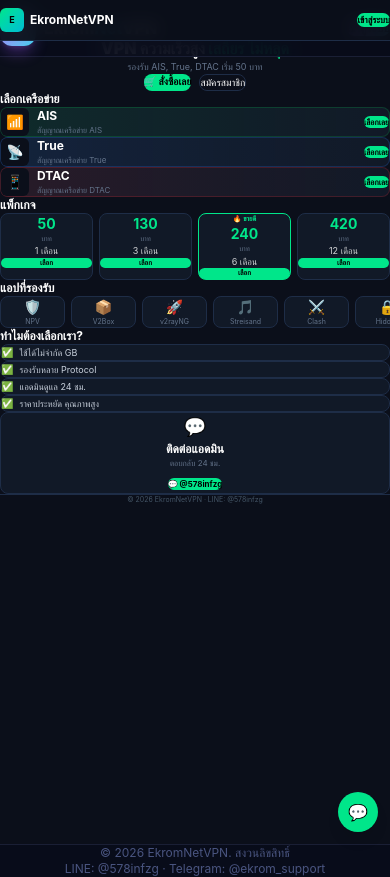
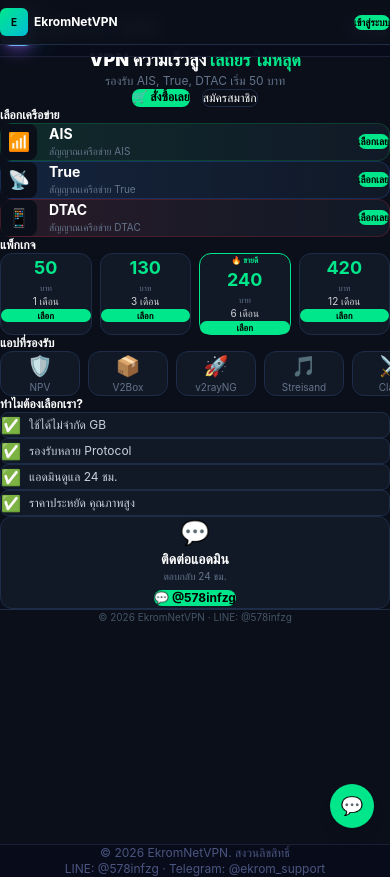
Before and after one commit to EkromSSH/Web, a Next.js app: page / in a window 390 px wide. Built offline with nearby package versions, Linux system fonts and the light colour scheme.

Commit message:
Responsive mobile fit - proper sizes

```diff
--- a/src/app/page.tsx
+++ b/src/app/page.tsx
@@ -3,111 +3,114 @@
 
 export default function Home() {
   return (
-    <div className="min-h-screen bg-[#0b0f1a] pt-10 pb-16">
+    <div className="min-h-screen bg-[#0b0f1a]">
       {/* Navbar */}
       <div className="fixed top-0 left-0 right-0 z-50 bg-[#0b0f1a]/95 backdrop-blur border-b border-[#1e2d47]">
-        <div className="flex items-center justify-between px-3 h-10">
+        <div className="flex items-center justify-between px-4 h-11">
           <Link href="/" className="flex items-center gap-1.5">
-            <div className="w-6 h-6 bg-gradient-to-br from-[#00e68a] to-[#00bcd4] rounded-md flex items-center justify-center text-[9px] font-bold text-black">E</div>
+            <div className="w-7 h-7 bg-gradient-to-br from-[#00e68a] to-[#00bcd4] rounded-md flex items-center justify-center text-[10px] font-bold text-black">E</div>
             <span className="text-xs font-bold text-white">EkromNetVPN</span>
           </Link>
-          <Link href="/login" className="text-[9px] px-3 py-1 rounded-full bg-[#00e68a] text-black font-bold">เข้าสู่ระบบ</Link>
+          <Link href="/login" className="text-[10px] px-3 py-1 rounded-full bg-[#00e68a] text-black font-bold">เข้าสู่ระบบ</Link>
         </div>
       </div>
 
+      {/* Content wrapper */}
+      <div className="pt-11">
         {/* Hero */}
-      <div className="px-3 pt-6 pb-4 text-center">
-        <div className="w-9 h-9 mx-auto bg-gradient-to-br from-[#00e68a] to-[#00bcd4] rounded-xl flex items-center justify-center text-sm font-bold text-black mb-2">E</div>
-        <h1 className="text-base font-black mb-1">VPN ความเร็วสูง <span className="text-[#00e68a]">เสถียร ไม่หลุด</span></h1>
-        <p className="text-[9px] text-[#64748b] mb-3">รองรับ AIS, True, DTAC เริ่ม 50 บาท</p>
-        <div className="flex justify-center gap-2">
-          <Link href="/order" className="px-4 py-1.5 rounded-lg bg-[#00e68a] text-black font-bold text-[10px]">🛒 สั่งซื้อเลย</Link>
-          <Link href="/register" className="px-4 py-1.5 rounded-lg border border-[#1e2d47] text-white text-[10px]">สมัครสมาชิก</Link>
+        <div className="px-4 pt-6 pb-5 text-center">
+          <div className="w-12 h-12 mx-auto bg-gradient-to-br from-[#00e68a] to-[#00bcd4] rounded-xl flex items-center justify-center text-lg font-bold text-black mb-3">E</div>
+          <h1 className="text-lg font-black leading-snug mb-1">VPN ความเร็วสูง <span className="text-[#00e68a]">เสถียร ไม่หลุด</span></h1>
+          <p className="text-xs text-[#64748b] mb-4">รองรับ AIS, True, DTAC เริ่ม 50 บาท</p>
+          <div className="flex justify-center gap-3">
+            <Link href="/order" className="px-5 py-2 rounded-lg bg-[#00e68a] text-black font-bold text-xs">🛒 สั่งซื้อเลย</Link>
+            <Link href="/register" className="px-5 py-2 rounded-lg border border-[#1e2d47] text-white text-xs">สมัครสมาชิก</Link>
           </div>
         </div>
 
         {/* Network */}
-      <div className="px-3 mb-4">
-        <h2 className="text-xs font-bold mb-2">เลือกเครือข่าย</h2>
-        <div className="space-y-1.5">
+        <div className="px-4 mb-5">
+          <h2 className="text-xs font-bold mb-2.5">เลือกเครือข่าย</h2>
+          <div className="space-y-2">
             {[
               { n: "AIS", i: "📶", c: "from-green-500/10", b: "border-green-500/20" },
               { n: "True", i: "📡", c: "from-blue-500/10", b: "border-blue-500/20" },
               { n: "DTAC", i: "📱", c: "from-red-500/10", b: "border-red-500/20" },
             ].map((n, i) => (
-            <div key={i} className={`flex items-center gap-2 bg-gradient-to-r ${n.c} bg-[#111927] border ${n.b} rounded-lg p-2.5`}>
-              <div className="w-7 h-7 bg-[#0b0f1a] rounded-md flex items-center justify-center text-sm">{n.i}</div>
-              <div className="flex-1"><div className="text-xs font-bold">{n.n}</div><div className="text-[8px] text-[#64748b]">สัญญาณเครือข่าย {n.n}</div></div>
-              <Link href="/order" className="px-2 py-1 rounded-md bg-[#00e68a] text-black font-bold text-[8px]">เลือกเลย</Link>
+              <div key={i} className={`flex items-center gap-3 bg-gradient-to-r ${n.c} bg-[#111927] border ${n.b} rounded-xl p-3`}>
+                <div className="w-9 h-9 bg-[#0b0f1a] rounded-lg flex items-center justify-center text-lg">{n.i}</div>
+                <div className="flex-1 min-w-0"><div className="text-sm font-bold truncate">{n.n}</div><div className="text-[10px] text-[#64748b] truncate">สัญญาณเครือข่าย {n.n}</div></div>
+                <Link href="/order" className="shrink-0 px-3 py-1.5 rounded-lg bg-[#00e68a] text-black font-bold text-[10px]">เลือกเลย</Link>
               </div>
             ))}
           </div>
         </div>
 
         {/* Packages */}
-      <div className="px-3 mb-4">
-        <h2 className="text-xs font-bold mb-2">แพ็กเกจ</h2>
-        <div className="grid grid-cols-4 gap-1.5">
+        <div className="px-4 mb-5">
+          <h2 className="text-xs font-bold mb-2.5">แพ็กเกจ</h2>
+          <div className="grid grid-cols-4 gap-2">
             {[
               { d: "1 เดือน", p: "50" },
               { d: "3 เดือน", p: "130" },
               { d: "6 เดือน", p: "240", hit: true },
               { d: "12 เดือน", p: "420" },
             ].map((pkg, i) => (
-            <div key={i} className={`bg-[#111927] rounded-lg p-2 text-center border ${pkg.hit ? 'border-[#00e68a]' : 'border-[#1e2d47]'}`}>
-              {pkg.hit && <div className="text-[7px] text-[#00e68a] font-bold mb-0.5">🔥 ขายดี</div>}
-              <div className="text-sm font-bold text-[#00e68a]">{pkg.p}</div>
-              <div className="text-[7px] text-[#64748b]">บาท</div>
-              <div className="text-[9px] text-white/80">{pkg.d}</div>
-              <Link href="/order" className="block mt-1 py-1 rounded-md bg-[#00e68a] text-black font-bold text-[7px]">เลือก</Link>
+              <div key={i} className={`bg-[#111927] rounded-xl p-2.5 text-center border ${pkg.hit ? 'border-[#00e68a]' : 'border-[#1e2d47]'}`}>
+                {pkg.hit && <div className="text-[8px] text-[#00e68a] font-bold mb-0.5">🔥 ขายดี</div>}
+                <div className="text-lg font-bold text-[#00e68a]">{pkg.p}</div>
+                <div className="text-[8px] text-[#64748b]">บาท</div>
+                <div className="text-[10px] text-white/80 truncate">{pkg.d}</div>
+                <Link href="/order" className="block mt-1.5 py-1 rounded-lg bg-[#00e68a] text-black font-bold text-[9px]">เลือก</Link>
               </div>
             ))}
           </div>
         </div>
 
         {/* Apps */}
-      <div className="px-3 mb-4">
-        <h2 className="text-xs font-bold mb-2">แอปที่รองรับ</h2>
-        <div className="flex gap-1.5 overflow-x-auto pb-1">
+        <div className="px-4 mb-5">
+          <h2 className="text-xs font-bold mb-2.5">แอปที่รองรับ</h2>
+          <div className="flex gap-2 overflow-x-auto pb-1 scrollbar-none">
             {["🛡️ NPV", "📦 V2Box", "🚀 v2rayNG", "🎵 Streisand", "⚔️ Clash", "🔒 Hiddify"].map((a, i) => (
-            <div key={i} className="shrink-0 bg-[#111927] border border-[#1e2d47] rounded-lg px-3 py-2 text-center min-w-[65px]">
-              <div className="text-sm mb-0.5">{a.split(" ")[0]}</div>
-              <div className="text-[7px] text-[#64748b]">{a.split(" ")[1]}</div>
+              <div key={i} className="shrink-0 bg-[#111927] border border-[#1e2d47] rounded-xl px-4 py-3 text-center w-[80px]">
+                <div className="text-xl mb-1">{a.split(" ")[0]}</div>
+                <div className="text-[10px] text-[#64748b]">{a.split(" ")[1]}</div>
               </div>
             ))}
           </div>
         </div>
 
         {/* Why */}
-      <div className="px-3 mb-4">
-        <h2 className="text-xs font-bold mb-2">ทำไมต้องเลือกเรา?</h2>
-        <div className="space-y-1">
+        <div className="px-4 mb-5">
+          <h2 className="text-xs font-bold mb-2.5">ทำไมต้องเลือกเรา?</h2>
+          <div className="space-y-1.5">
             {["ใช้ได้ไม่จำกัด GB", "รองรับหลาย Protocol", "แอดมินดูแล 24 ชม.", "ราคาประหยัด คุณภาพสูง"].map((t, i) => (
-            <div key={i} className="flex items-center gap-1.5 bg-[#111927] border border-[#1e2d47] rounded-lg px-2.5 py-2">
-              <span className="text-[#00e68a] text-[10px]">✅</span>
-              <span className="text-[9px] text-[#c8d0dc]">{t}</span>
+              <div key={i} className="flex items-center gap-2 bg-[#111927] border border-[#1e2d47] rounded-lg px-3 py-2.5">
+                <span className="text-[#00e68a] shrink-0">✅</span>
+                <span className="text-xs text-[#c8d0dc]">{t}</span>
               </div>
             ))}
           </div>
         </div>
 
         {/* Contact */}
-      <div className="px-3 pb-16">
-        <div className="bg-[#111927] border border-[#1e2d47] rounded-lg p-3 text-center">
-          <div className="text-lg mb-1">💬</div>
-          <h3 className="text-xs font-bold mb-0.5">ติดต่อแอดมิน</h3>
-          <p className="text-[8px] text-[#64748b] mb-2">ตอบกลับ 24 ชม.</p>
-          <a href="https://line.me/R/ti/p/@578infzg" className="inline-block px-3 py-1 rounded-lg bg-[#00e68a] text-black font-bold text-[8px]">💬 @578infzg</a>
+        <div className="px-4 pb-20">
+          <div className="bg-[#111927] border border-[#1e2d47] rounded-xl p-4 text-center">
+            <div className="text-2xl mb-1">💬</div>
+            <h3 className="text-sm font-bold mb-0.5">ติดต่อแอดมิน</h3>
+            <p className="text-[10px] text-[#64748b] mb-3">ตอบกลับ 24 ชม.</p>
+            <a href="https://line.me/R/ti/p/@578infzg" className="inline-block px-4 py-2 rounded-lg bg-[#00e68a] text-black font-bold text-xs">💬 @578infzg</a>
           </div>
         </div>
 
         {/* Footer */}
-      <div className="border-t border-[#1e2d47] py-2 text-center text-[7px] text-[#445566]">
+        <div className="border-t border-[#1e2d47] py-3 text-center text-[10px] text-[#445566]">
           © 2026 EkromNetVPN · LINE: @578infzg
         </div>
+      </div>
 
-      {/* Floating */}
-      <a href="https://line.me/R/ti/p/@578infzg" className="fixed bottom-3 right-3 w-10 h-10 bg-[#00e68a] rounded-full flex items-center justify-center text-base shadow-lg z-50">💬</a>
+      {/* Floating button */}
+      <a href="https://line.me/R/ti/p/@578infzg" className="fixed bottom-4 right-4 w-11 h-11 bg-[#00e68a] rounded-full flex items-center justify-center text-lg shadow-lg z-50">💬</a>
     </div>
   );
 }
```
Lines whose indentation alone changed are shown as unchanged.
